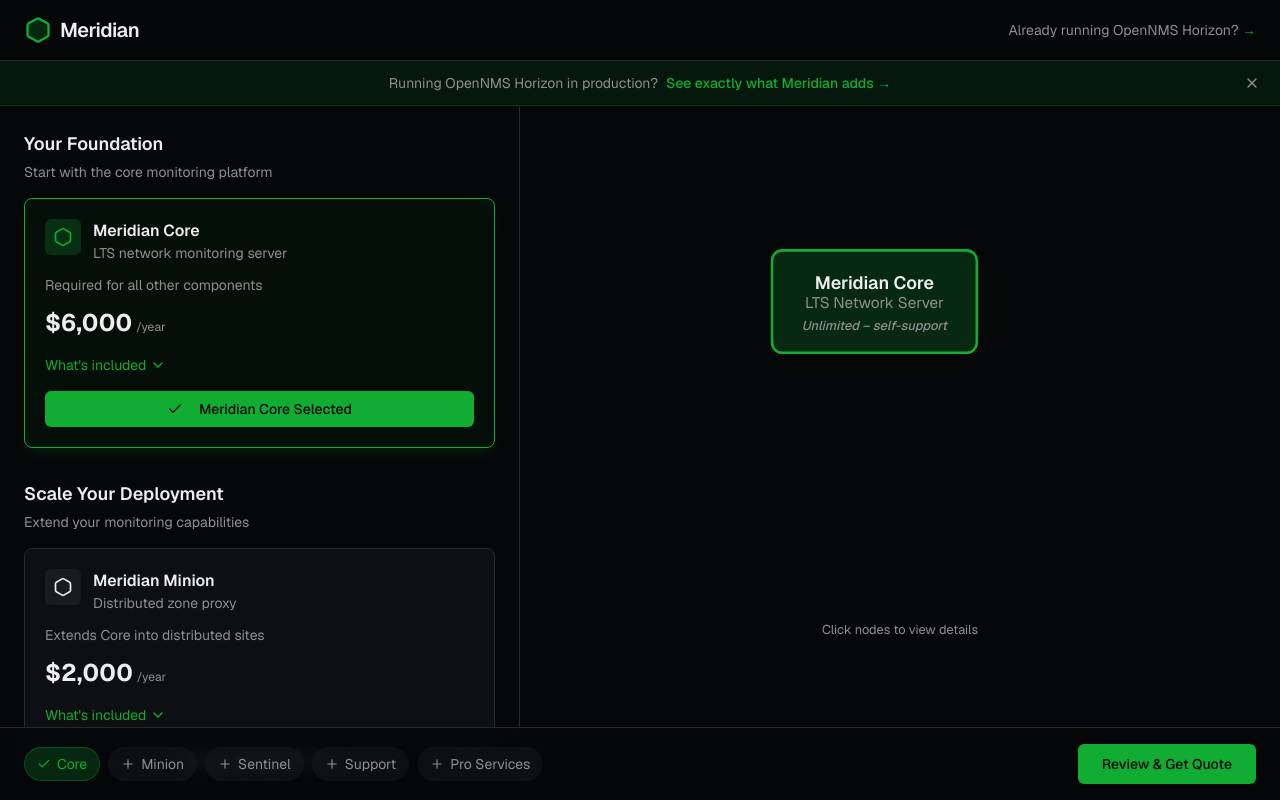
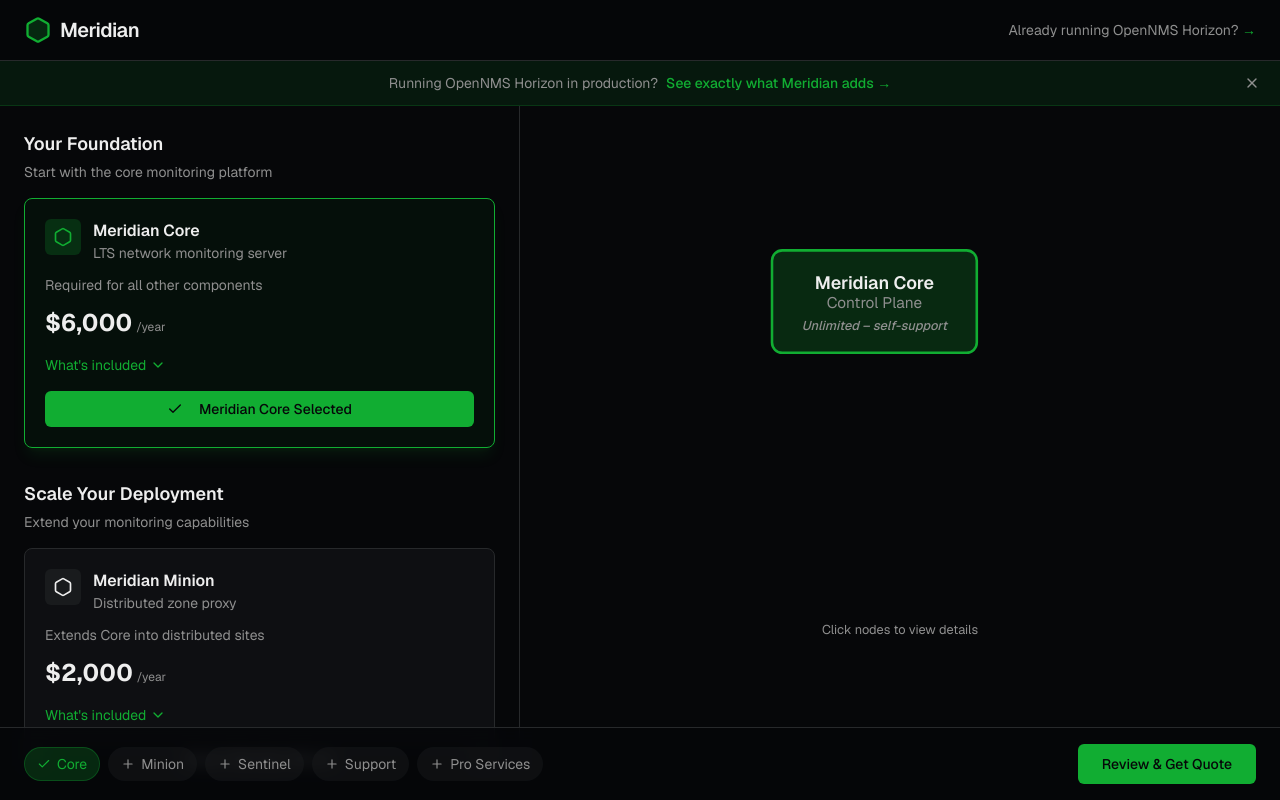
Before and after one commit to indigo423/poc-point-of-sale, a Next.js app: page / in a window 1280 px wide. Both pictures are taken after a click on the button "See exactly what Meridian adds →". Built offline with nearby package versions, Linux system fonts and the light colour scheme.

Commit message:
fix: rename "LTS Network Server" to "Control Plane"
Update Meridian Core description in architecture diagram.

Co-authored-by: Ronny Trommer <1095181+indigo423@users.noreply.github.com>

```diff
--- a/components/architecture-diagram.tsx
+++ b/components/architecture-diagram.tsx
@@ -173,7 +173,7 @@ export function ArchitectureDiagram() {
             textAnchor="middle"
             className="text-xs fill-muted-foreground"
           >
-            LTS Network Server
+            Control Plane
           </text>
           <text
             x={sentinelSelected ? 100 : 180}
```
